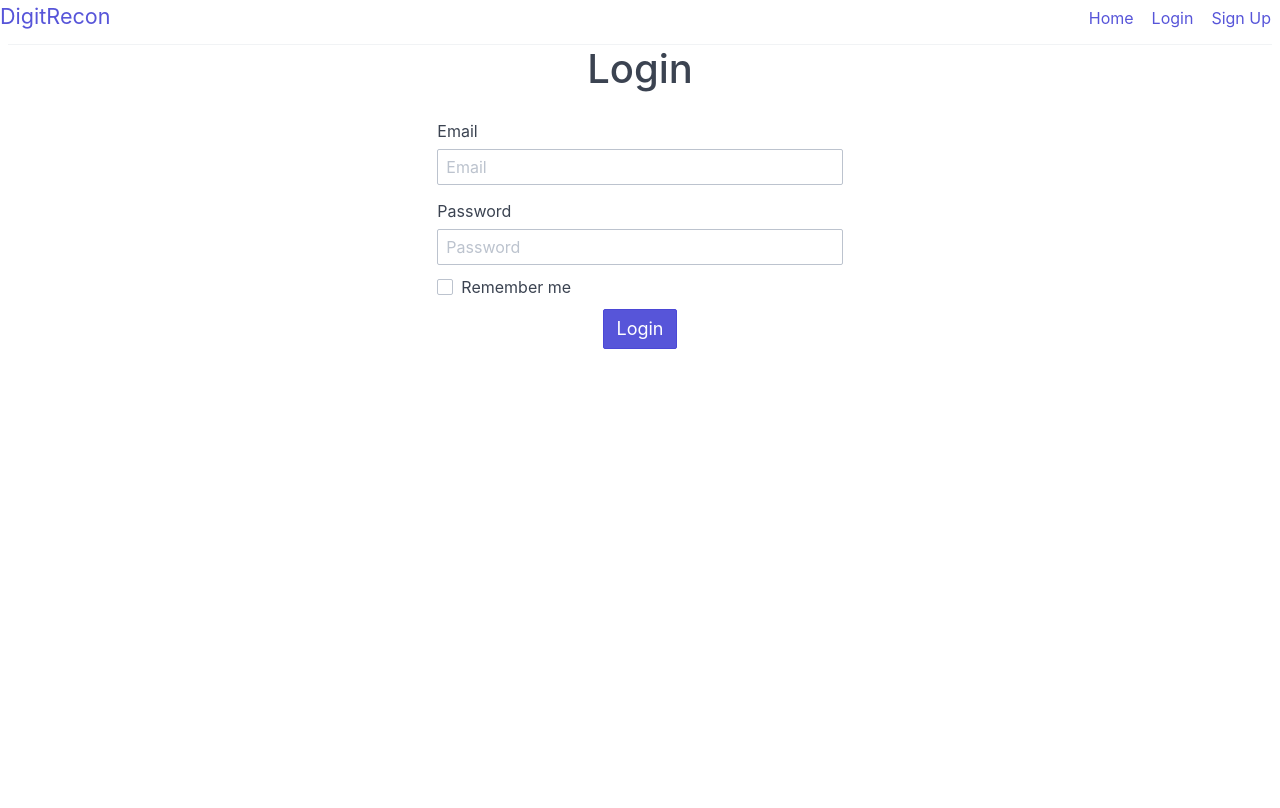
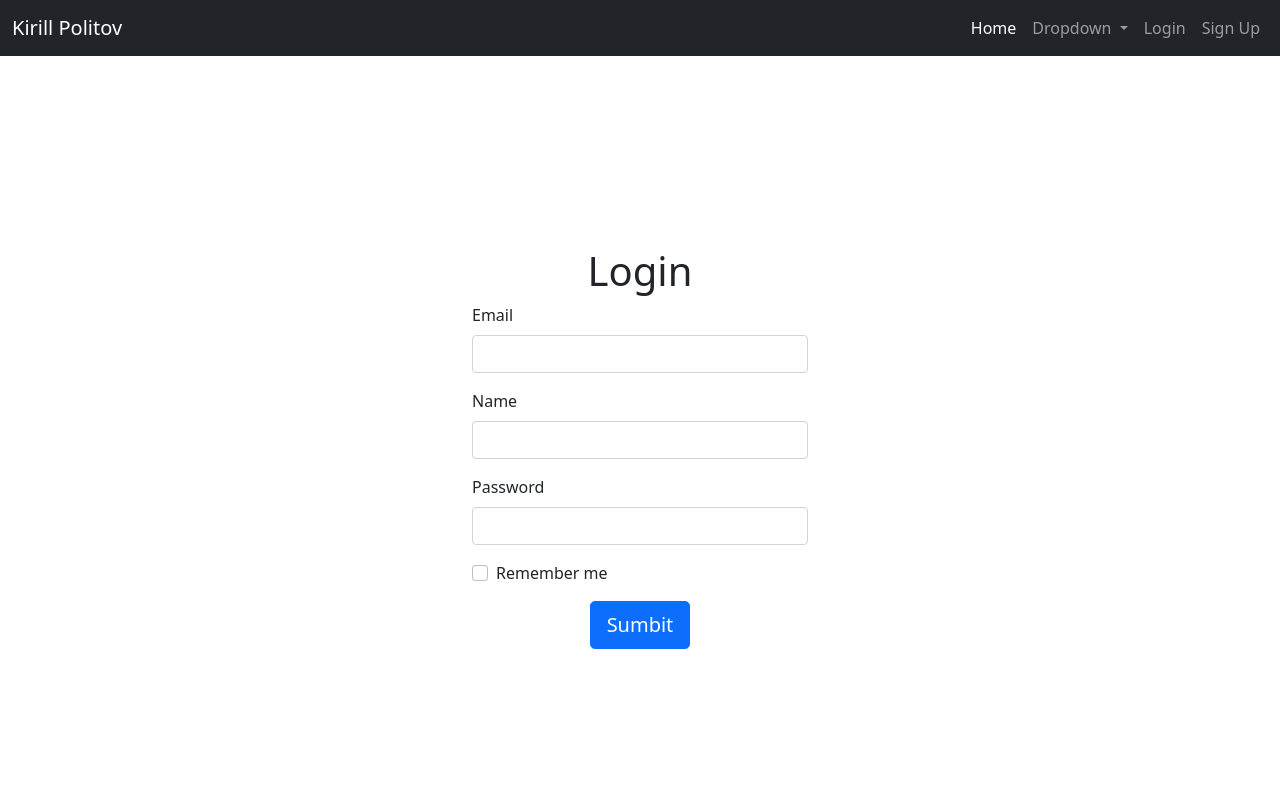
Before and after one commit to stbatya/myNNproject, a Flask app: page /login in a window 1280 px wide. Before the commit the page ends 349 px from the top, so only its background shows below. Run offline with Flask 2, Linux system fonts and the light colour scheme.

Commit message:
reworked html with bootstrap

```diff
--- a/NN/webapp/auth.py
+++ b/NN/webapp/auth.py
@@ -6,7 +6,7 @@ from flask import flash
 from flask_login import login_user, logout_user, login_required
 #from . import db
 from .models import User
-"""Module contains functions that define routes concerning authorisation process"""
+"""Module contains functions that define routes related to authorisation process"""
 
 #setting a flask blueprint
 auth = Blueprint('auth', __name__)
--- a/NN/webapp/templates/face.html
+++ b/NN/webapp/templates/face.html
@@ -1,7 +1,7 @@
 {% extends 'first_app.html' %}
 
 {%block content%}
-<div>
-<img id="bg" width=800px height=640px src="{{ url_for('main.video_feed') }}">
+<div class="mx-auto text-center">
+<img class="mx-auto" id="bg" width=800px height=640px src="{{ url_for('main.video_feed') }}">
 </div>
 {%endblock%}
--- a/NN/webapp/templates/first_app.html
+++ b/NN/webapp/templates/first_app.html
@@ -1,36 +1,77 @@
 <!DOCTYPE html>
-<html>
+<html lang="en">
   <head>
-    <link rel="stylesheet" href="https://unpkg.com/spectre.css/dist/spectre.min.css">
-    <link rel="stylesheet" href="https://unpkg.com/spectre.css/dist/spectre-exp.min.css">
-    <link rel="stylesheet" href="https://unpkg.com/spectre.css/dist/spectre-icons.min.css">
-    <title>My first flask app</title>
+    <meta name="viewport" content="width=device-width, initial-scale=1">
+    <link href="https://cdn.jsdelivr.net/npm/bootstrap@5.0.0-beta3/dist/css/bootstrap.min.css" rel="stylesheet" integrity="sha384-eOJMYsd53ii+scO/bJGFsiCZc+5NDVN2yr8+0RDqr0Ql0h+rP48ckxlpbzKgwra6" crossorigin="anonymous">
+    <script src="https://cdn.jsdelivr.net/npm/@popperjs/core@2.9.1/dist/umd/popper.min.js" integrity="sha384-SR1sx49pcuLnqZUnnPwx6FCym0wLsk5JZuNx2bPPENzswTNFaQU1RDvt3wT4gWFG" crossorigin="anonymous"></script>
+    <script src="https://cdn.jsdelivr.net/npm/bootstrap@5.0.0-beta3/dist/js/bootstrap.min.js" integrity="sha384-j0CNLUeiqtyaRmlzUHCPZ+Gy5fQu0dQ6eZ/xAww941Ai1SxSY+0EQqNXNE6DZiVc" crossorigin="anonymous"></script>
+    <style media="screen">
+      body{
+        padding-top: 40px;
+        padding-bottom: 40px;
+        height: 100vh;
+      }
+    </style>
+    <title>My flask app</title>
     {% block head %}
     {% endblock %}
   </head>
   <body>
-    <header class="navbar">
-      <div class="navbar-primary">
-        <a href="#" class="navbar-brand"><span class="text-large">DigitRecon</span></a>
-      </div>
-      <div class="navbar-section">
-        <a href="{{ url_for('main.index') }}" class="btn btn-link">Home</a>
+    <header>
+    <nav class="navbar navbar-expand-md navbar-dark bg-dark fixed-top mb-4">
+      <div class="container-fluid">
+      <button
+        class="navbar-toggler"
+        type="button"
+        data-toggle="collapse"
+        data-target="#navbarCollapse"
+        aria-controls="navbarCollapse"
+        aria-expanded="false"
+        aria-label="Toggle navigation"
+      >
+      <span class="navbar-toggler-icon"></span>
+      </button>
+      <div class="collapse navbar-collapse" id="navbarCollapse">
+        <a class="navbar-brand" href="#">Kirill Politov</a>
+
+        <ul class="navbar-nav ms-auto">
+          <li class="nav-item">
+            <a class="nav-link active" aria-current="page" href="{{ url_for('main.index') }}">Home</a>
+          </li>
+          <li class="nav-item dropdown">
+            <a class="nav-link dropdown-toggle" href="#" id="navbarDropdown" role="button" data-bs-toggle="dropdown" aria-expanded="false">
+              Dropdown
+            </a>
+            <ul class="dropdown-menu" aria-labelledby="navbarDropdown">
+              <li><a class="dropdown-item" href="{{ url_for('main.canvas') }}">Digit recogintion</a></li>
+              <li><hr class="dropdown-divider"></li>
+              <li><a class="dropdown-item" href="{{ url_for('main.face') }}">Emotion recognition</a></li>
+            </ul>
+          </li>
           {%if not current_user.is_authenticated%}
-        <a href="{{ url_for('auth.login') }}" class="btn btn-link">Login</a>
-        <a href="{{ url_for('auth.signup') }}" class="btn btn-link">Sign Up</a>
+          <li class="nav-item">
+            <a class="nav-link" href="{{ url_for('auth.login') }}" class="btn btn-link">Login</a>
+          </li>
+          <li class="nav-item">
+            <a class="nav-link" href="{{ url_for('auth.signup') }}" class="btn btn-link">Sign Up</a>
+          </li>
          {%endif%}
          {%if current_user.is_authenticated%}
-        <a href="{{ url_for('main.profile') }}" class="btn btn-link">Profile</a>
-        <a href="{{ url_for('auth.logout') }}" class="btn btn-link">Logout</a>
+         <li class="nav-item">
+           <a class="nav-link" href="{{ url_for('main.profile') }}" class="btn btn-link">Profile</a>
+         </li>
+         <li class="nav-item">
+           <a class="nav-link" href="{{ url_for('auth.logout') }}" class="btn btn-link">Logout</a>
+         </li>
          {%endif%}
+        </ul>
     </div>
+    </div>
+    </nav>
   </header>
-<div class="container centered">
-    <div class="divider">
+<div class="container mt-5 h-100">
         {% block content %}
         {% endblock %}
 </div>
-</div>
-  </section>
 </body>
 </html>
--- a/NN/webapp/templates/login.html
+++ b/NN/webapp/templates/login.html
@@ -1,12 +1,9 @@
 {% extends 'first_app.html' %}
 
 {%block content%}
-<div class="container">
-  <h1 class="text-center">Login</h1>
-  <div class="columns">
-    <div class="column col-4">
-    </div>
-    <div class="column col-4">
+
+
+      <div class="d-flex flex-column justify-content-center align-items-center container h-100" style="width: 360px">
         {%with message=get_flashed_messages()%}
         {%if message%}
         <div class="bg-error">
@@ -14,29 +11,33 @@
         </div>
         {%endif%}
         {%endwith%}
-      <form class="log" action="/login" method="post">
-        <div class="form-group">
-          <label class="form-label">Email</label>
-          <input class="form-input" name='email' type="text" placeholder="Email">
+
+
+          <div class="w-100">
+            <h1 class="text-center">Login</h1>
           </div>
-        <div class="form-group">
-          <label class="form-label">Password</label>
-          <input class="form-input" name='password' type="password" placeholder="Password">
+          <div class="w-100">
+          <form action="/login" method="post" class="loginform">
+              <div class="form-group mb-3">
+                <label for="InputEmail" class="form-label">Email</label>
+                <input type="email" class="form-control" id="InputEmail" aria-describedby="emailHelp">
               </div>
-        <div class="form-group">
-          <label class="form-checkbox">
-          <input type="checkbox" name='remember'>
-          <i class="form-icon"></i> Remember me
-          </label>
+              <div class="form-group mb-3">
+                <label for="InputName" class="form-label">Name</label>
+                <input type="text" class="form-control" id="InputName" aria-describedby="nameHelp">
+              </div>
+              <div class="form-group mb-3">
+                <label for="InputPassword" class="form-label">Password</label>
+                <input type="password" class="form-control" id="InputPassword">
+              </div>
+              <div class="mb-3 form-check">
+                <input type="checkbox" class="form-check-input" id="Check">
+                <label class="form-check-label" for="Check1">Remember me</label>
               </div>
               <div class="form-group text-center">
-        <button class="btn btn-primary btn-lg">Login</button>
+              <button class="btn btn-primary btn-lg">Sumbit</button>
               </div>
           </form>
           </div>
-    <div class="column col-4">
-    </div>
-  </div>
-
       </div>
 {%endblock%}
--- /dev/null
+++ b/requirements.txt
@@ -0,0 +1,3 @@
+import flask # Import the module
+
+print(flask.__version__) # Print the module verison
```
Also changed, not shown: NN/webapp/requirements.txt (added, +81 -0 lines), NN/webapp/templates/canvas.html (+4 -8 lines), NN/webapp/templates/signup.html (+17 -18 lines). Lines whose indentation alone changed are shown as unchanged.
